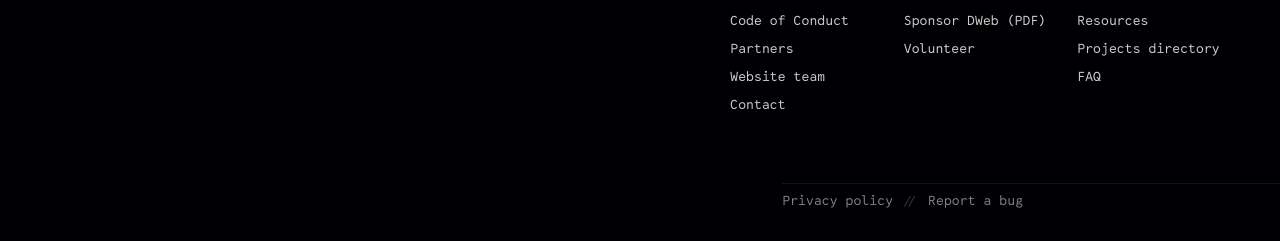
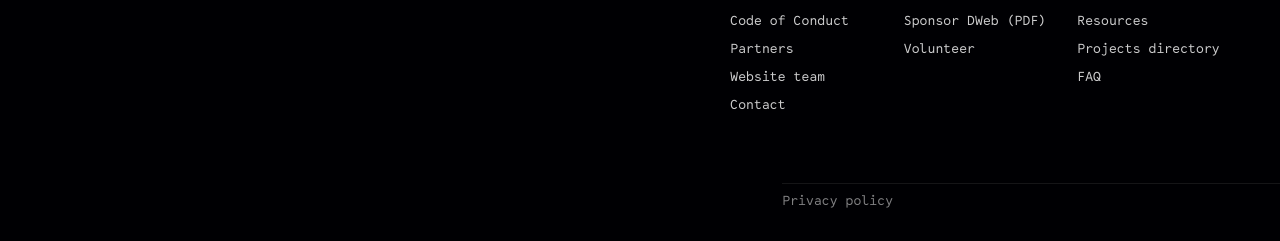
Before and after one commit to getdweb/dweb-gatsby, a Gatsby site: page /faq in a window 1280 px wide. Shown: the part 2292-2533 px from the top of the page. Built offline with nearby package versions, Linux system fonts and the light colour scheme; Gatsby itself is replaced by a stand-in of ours.

Commit message:
remove jotform

```diff
--- a/src/components/Footer.js
+++ b/src/components/Footer.js
@@ -157,14 +157,6 @@ export default function Footer() {
                 >
                   Privacy policy
                 </a>
-                <a
-                  className="footer__menuline-item"
-                  href="https://form.jotform.com/210875439674164"
-                  target="_blank"
-                  key={md5('Report a bug')}
-                >
-                  Report a bug
-                </a>
               </div>
               {/* <div
                 className="footer__copyright"
```
